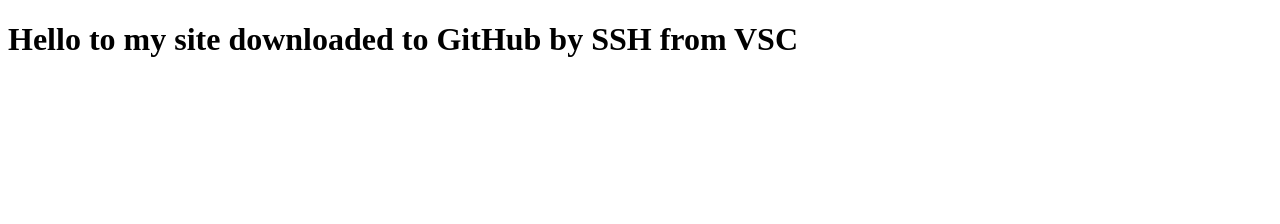
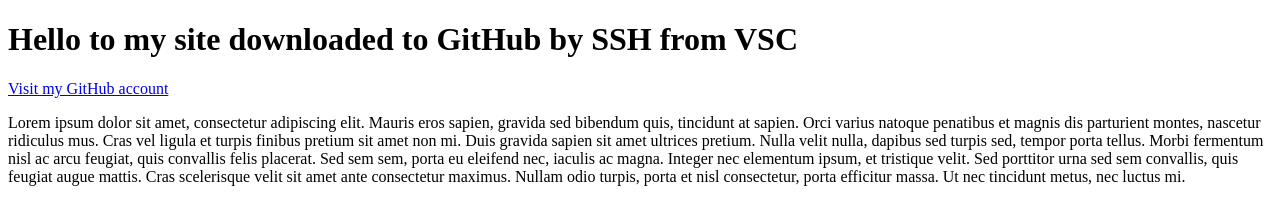
Before and after one commit to olvap1309/html, a plain HTML site: page index.html in a window 1280 px wide. Drawn offline with Linux system fonts and the light colour scheme.

Commit message:
Anchor tag

```diff
--- a/index.html
+++ b/index.html
@@ -5,5 +5,8 @@
 </head>
 <body>
 	<h1>Hello to my site downloaded to GitHub by SSH from VSC</h1>
+	<a href="https://github.com/olvap1309/html">Visit my GitHub account</a>
+	<p>Lorem ipsum dolor sit amet, consectetur adipiscing elit. Mauris eros sapien, gravida sed bibendum quis, tincidunt at sapien. Orci varius natoque penatibus et magnis dis parturient montes, nascetur ridiculus mus. Cras vel ligula et turpis finibus pretium sit amet non mi. Duis gravida sapien sit amet ultrices pretium. Nulla velit nulla, dapibus sed turpis sed, tempor porta tellus. Morbi fermentum nisl ac arcu feugiat, quis convallis felis placerat. Sed sem sem, porta eu eleifend nec, iaculis ac magna. Integer nec elementum ipsum, et tristique velit. Sed porttitor urna sed sem convallis, quis feugiat augue mattis. Cras scelerisque velit sit amet ante consectetur maximus. Nullam odio turpis, porta et nisl consectetur, porta efficitur massa. Ut nec tincidunt metus, nec luctus mi. </p>
+
 </body>
 </html>
```
